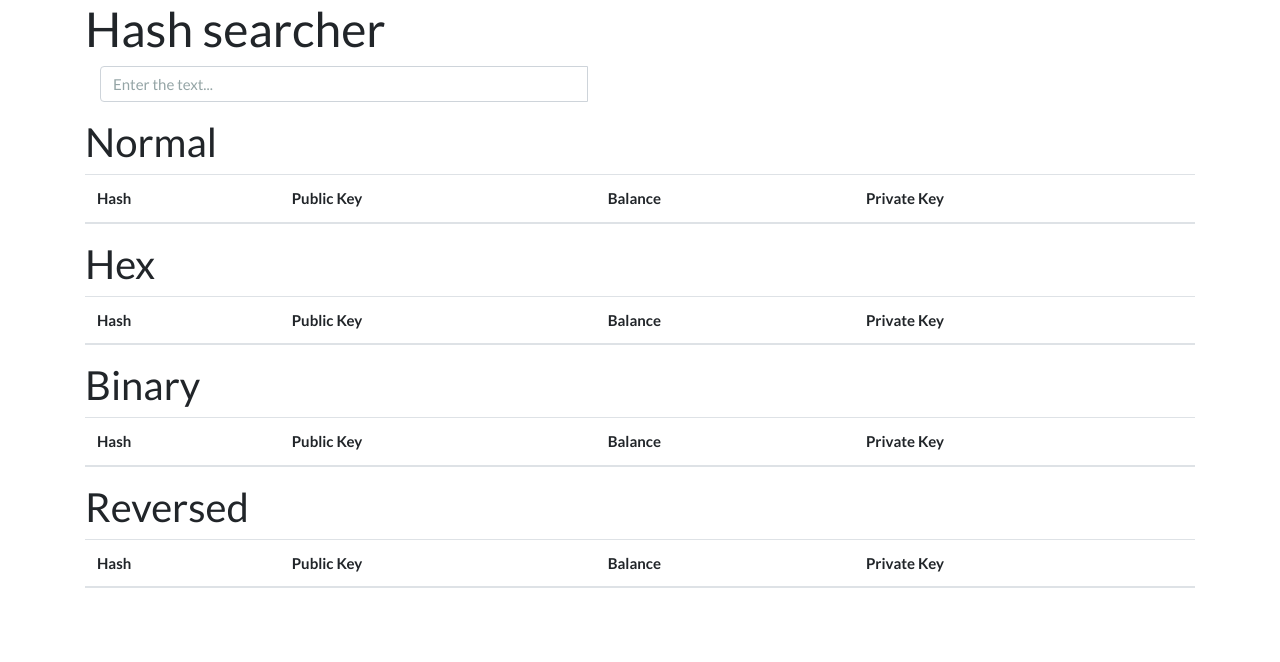
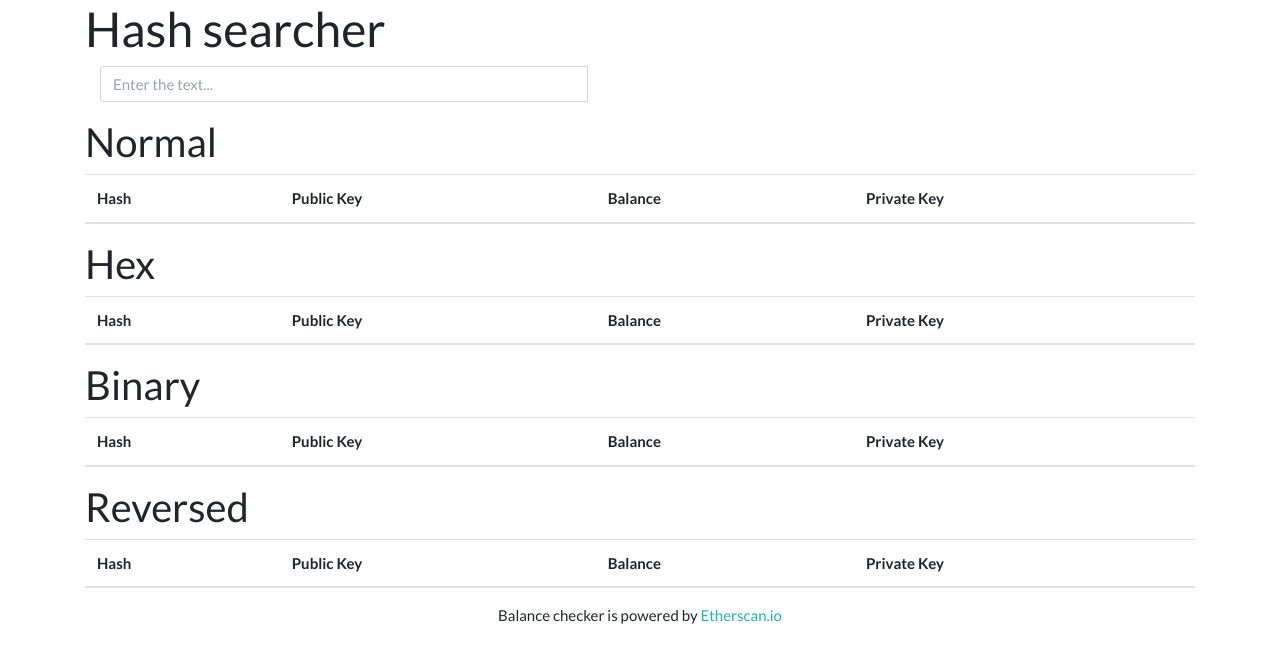
Before and after one commit to MaybePixem/hashsearcher, a website built with webpack: page src/index.html in a window 1280 px wide. Built offline with nearby package versions, Linux system fonts and the light colour scheme.

Commit message:
add footer

```diff
--- a/src/index.html
+++ b/src/index.html
@@ -77,6 +77,10 @@
     </table>
   </div>
 
+  <footer class="mt-8 text-xs text-center">
+    Balance checker is powered by <a href="https://etherscan.io/" rel="nofollow" target="_blank">Etherscan.io</a>
+  </footer>
+
 </body>
 
 </html>
```
